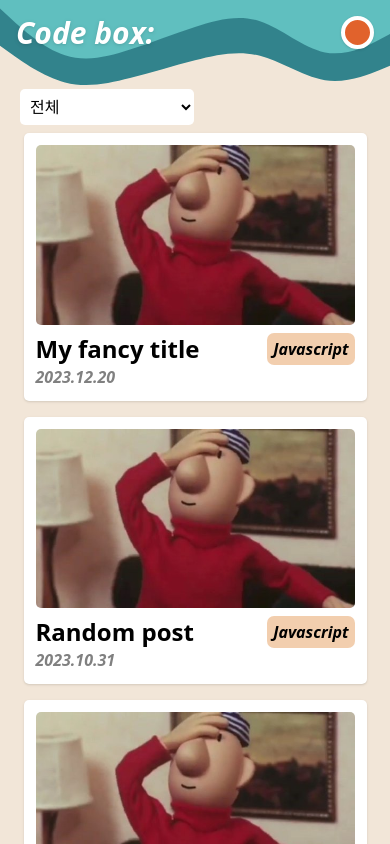
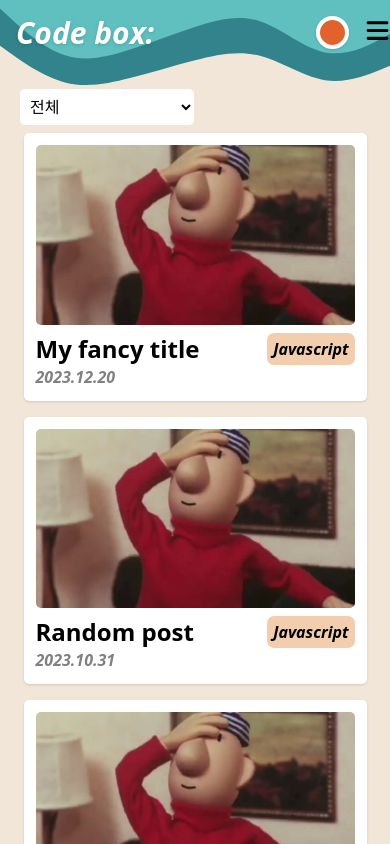
Before and after one commit to Happiva/piva-blog, a Next.js app: page / in a window 390 px wide. Shown: the top 844 px of the page. Built offline with nearby package versions, Linux system fonts and the light colour scheme.

Commit message:
모바일 네비게이터 컴포넌트 구현

```diff
--- a/src/components/layout/Header.tsx
+++ b/src/components/layout/Header.tsx
@@ -3,6 +3,7 @@ import Link from 'next/link';
 import ColorModeSwitch from '../ColorModeSwitch';
 import Wave from '../Wave';
 import Navigator from './Navigator';
+import MobileNavigator from './MobileNavigator';
 
 const Header = () => {
   return (
@@ -19,6 +20,7 @@ const Header = () => {
       <div className="flex items-center">
         <Navigator />
         <ColorModeSwitch />
+        <MobileNavigator />
       </div>
     </header>
   );
--- /dev/null
+++ b/src/components/layout/MobileNavigator.tsx
@@ -0,0 +1,64 @@
+import { navLinks } from '@/constants';
+import { faBars, faXmark } from '@fortawesome/free-solid-svg-icons';
+import { FontAwesomeIcon } from '@fortawesome/react-fontawesome';
+import Link from 'next/link';
+import { useState } from 'react';
+import { Comfortaa } from 'next/font/google';
+
+const comfortaa = Comfortaa({
+  subsets: ['latin'],
+  variable: '--font-comfortaa',
+});
+
+const MobileNavigator = () => {
+  const [isMenuVisible, setIsMenuVisible] = useState<boolean>(false);
+
+  const onClickButton = () => {
+    setIsMenuVisible((prev) => {
+      if (prev) {
+        document.body.style.overflow = 'auto';
+      } else document.body.style.overflow = 'hidden';
+
+      return !prev;
+    });
+  };
+
+  return (
+    <>
+      <button
+        type="button"
+        aria-label="Mobile nav button"
+        className="relative lg:hidden"
+        onClick={onClickButton}
+      >
+        <FontAwesomeIcon icon={faBars} className="size-[25px]" />
+      </button>
+      {isMenuVisible && (
+        <div className="bg-white/50 absolute inset-0 flex dark:bg-dark-blue-dark/50">
+          <div className="bg-white flex flex-col dark:bg-dark-blue-dark w-[50%]">
+            <button
+              type="button"
+              className="size-[25px]"
+              aria-label="Nav close button"
+              onClick={onClickButton}
+            >
+              <FontAwesomeIcon icon={faXmark} />
+            </button>
+            {navLinks.map(({ text, link }) => (
+              <Link
+                key={text}
+                href={link}
+                onClick={onClickButton}
+                className={`${comfortaa.variable} text-[18px] font-comfortaa`}
+              >
+                {text}
+              </Link>
+            ))}
+          </div>
+        </div>
+      )}
+    </>
+  );
+};
+
+export default MobileNavigator;
```
